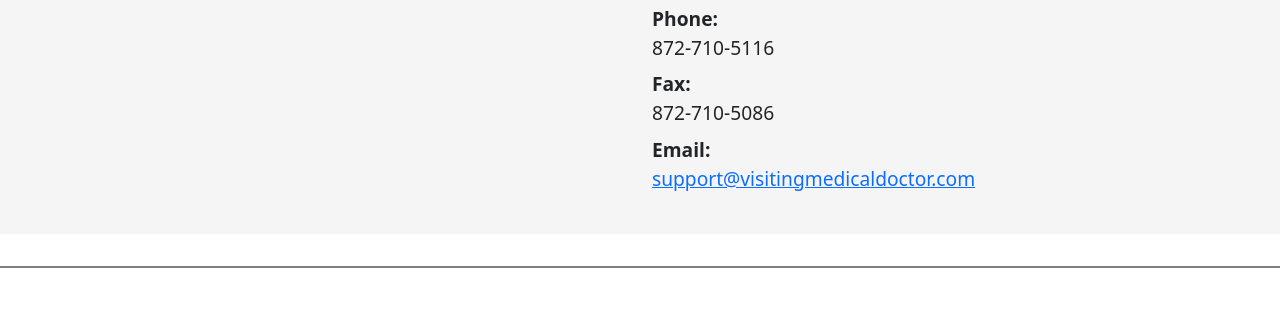
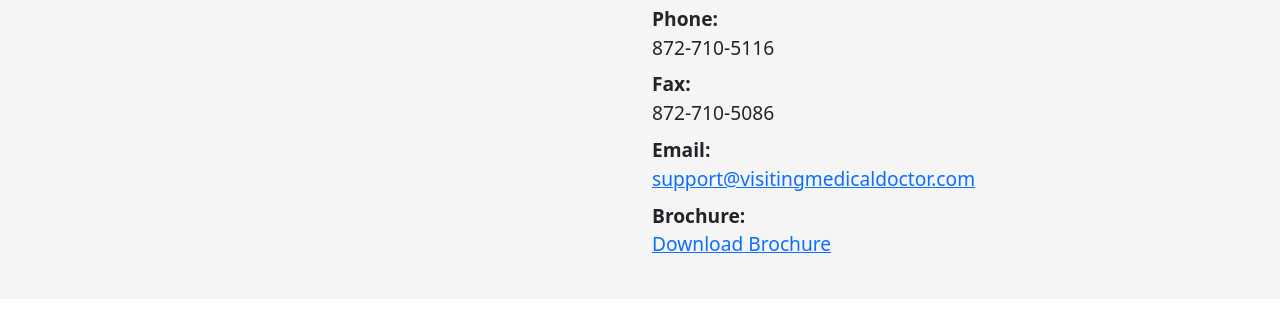
Before and after one commit to CjCabrera1/vmdllc, a website: page contact.html in a window 1280 px wide. Shown: the part 238-567 px from the top of the page. Drawn offline with nearby package versions, Linux system fonts and the light colour scheme; grey boxes are pictures that could not be loaded.

Commit message:
added brochure

```diff
--- a/contact.html
+++ b/contact.html
@@ -43,6 +43,9 @@
             <p><strong>Email:</strong><br>
               <a href="mailto:support@visitingmedicaldoctor.com">support@visitingmedicaldoctor.com</a>
             </p>
+            <p><strong>Brochure:</strong><br>
+              <a href="assets/files/VMD BROCHURE.pdf" download="Visiting_Medical_Doctors_Brochure.pdf">Download Brochure</a>
+            </p>
           </div>
         </div>
       </div>
```
Also changed, not shown: 1 other file.
